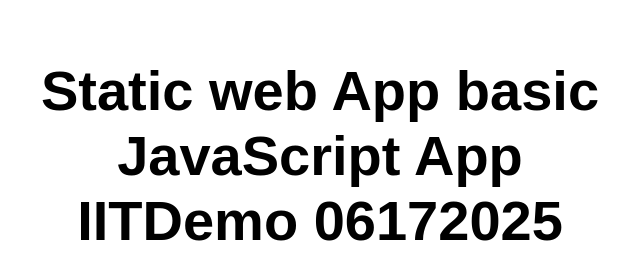
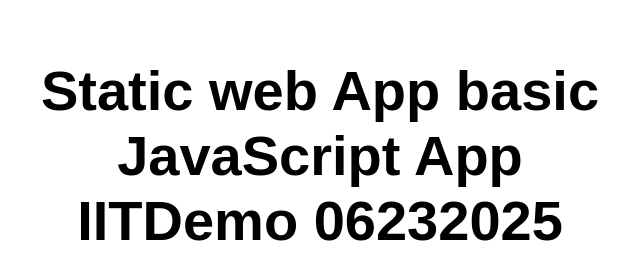
Before and after one commit to RajKrishnanIIT/swiittest, a website: page src/index.html in a window 1280 px wide. Shown: the full height of the page, 320-960 px from the left. Drawn offline with Linux system fonts and the light colour scheme.

Commit message:
Made date change

```diff
--- a/src/index.html
+++ b/src/index.html
@@ -10,7 +10,7 @@
 
 <body>
   <main>
-    <h1>Static web App basic JavaScript App IITDemo 06172025</h1>
+    <h1>Static web App basic JavaScript App IITDemo 06232025</h1>
   </main>
 </body>
 
```
